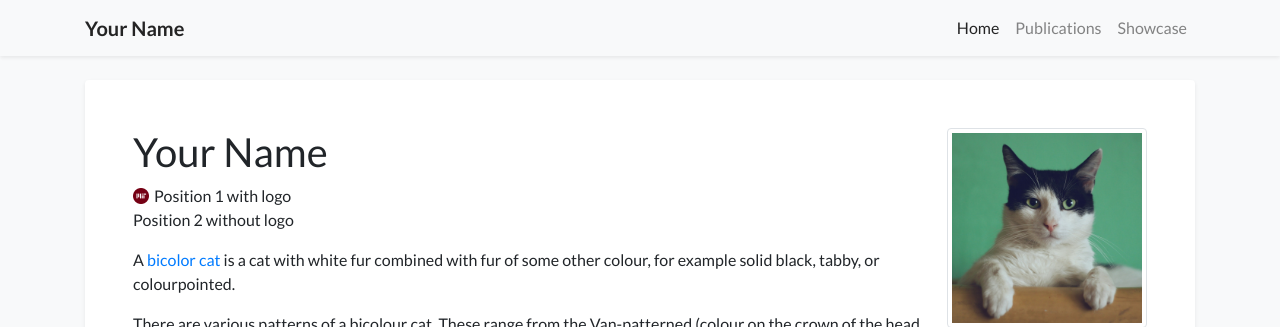
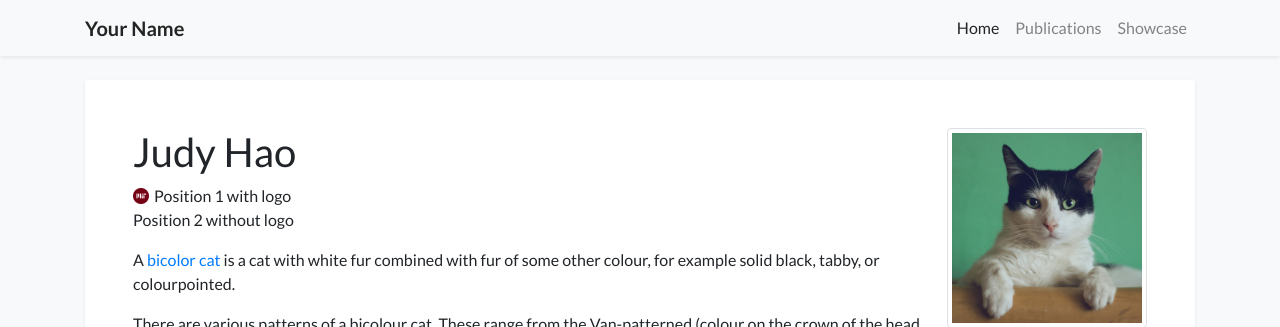
Before and after one commit to JudyHao93/github.io, a Jekyll site: the page built from index.html, in a window 1280 px wide and 900 px high. Shown: the top 327 px of the window. Built offline with Jekyll 4.4.1, drawn with Linux system fonts in a browser that asks for light colours; nearby versions of some CDN libraries; a style sheet for code colours, icons or effects is not loaded.

Commit message:
Update profile.yml

```diff
--- a/_data/profile.yml
+++ b/_data/profile.yml
@@ -1,4 +1,4 @@
-primary_name: "Your Name"
+primary_name: "Judy Hao"
 secondary_name: ""
 navbar_name: "Your Name"
 
```
